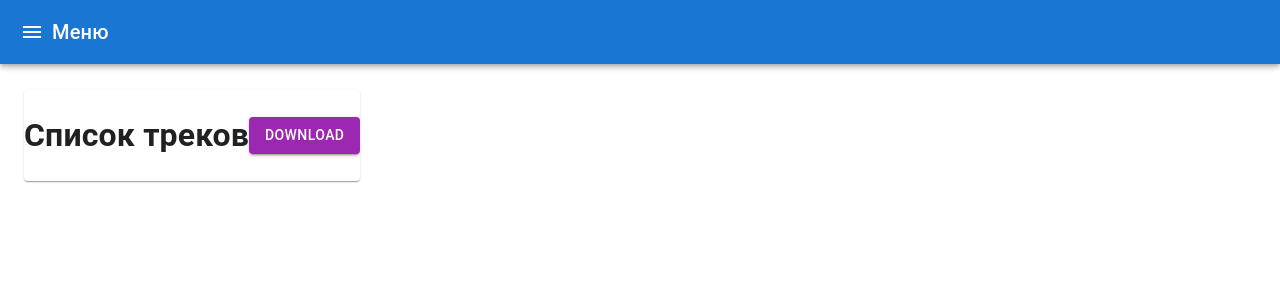
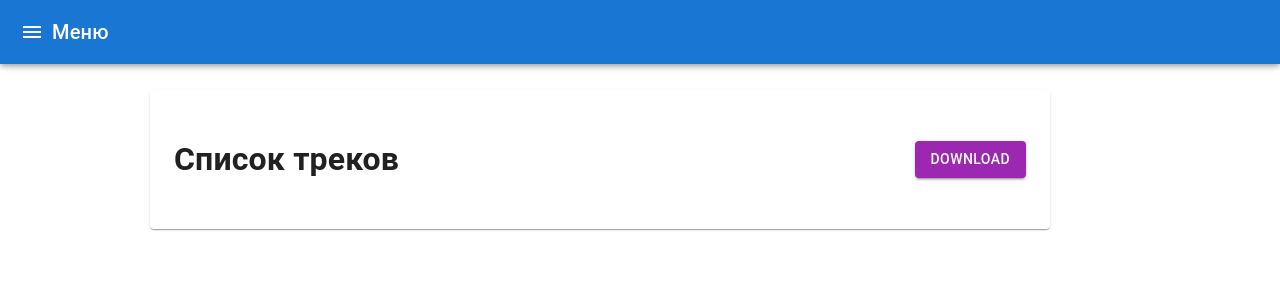
Before and after one commit to goldenyak/spotify-clone, a Next.js app in the folder client/: page /tracks in a window 1280 px wide. Shown: the top 300 px of the page. Built offline with nearby package versions, Linux system fonts and the light colour scheme.

Commit message:
add some code

```diff
--- a/client/pages/tracks/index.tsx
+++ b/client/pages/tracks/index.tsx
@@ -1,19 +1,34 @@
 import Grid from "@mui/material/Grid";
 import React from "react";
 import MainLayout from "../../layouts/MainLayout";
-import { Button, Card } from "@mui/material";
+import { Box, Button, Card } from "@mui/material";
+import { useRouter } from "next/router";
+import { ITrack } from "../../types/track";
 
 const Index = () => {
+  const router = useRouter();
+  const tracks: ITrack[] = [
+    {_id: '1', name: 'trek 1', artist: 'some artist', text: 'some text', listens: 2, picture: ' picture.jpg', audio: 'audio.mp3', comments: []},
+    {_id: '2', name: 'trek 2', artist: 'some artist', text: 'some text', listens: 22, picture: ' picture.jpg', audio: 'audio.mp3', comments: []},
+    {_id: '3', name: 'trek 3', artist: 'some artist', text: 'some text', listens: 13, picture: ' picture.jpg', audio: 'audio.mp3', comments: []}
+  ]
+
   return (
     <MainLayout>
-      <Grid container>
-        <Card>
-          <Grid container
-                justifyContent="space-between"
-                alignItems={"center"}>
-            <h1>Список треков</h1>
-            <Button variant="contained" color="secondary">Download</Button>
-          </Grid>
+      <Grid container
+            justifyContent={"center"}>
+        <Card style={{ width: "900px" }}>
+          <Box p={3}>
+            <Grid container
+                  justifyContent={"space-between"}
+                  alignItems={"center"}>
+              <h1>Список треков</h1>
+              <Button onClick={() => router.push("/tracks/create")}
+                      variant="contained"
+                      color="secondary">Download</Button>
+            </Grid>
+          </Box>
+
         </Card>
       </Grid>
     </MainLayout>
```
